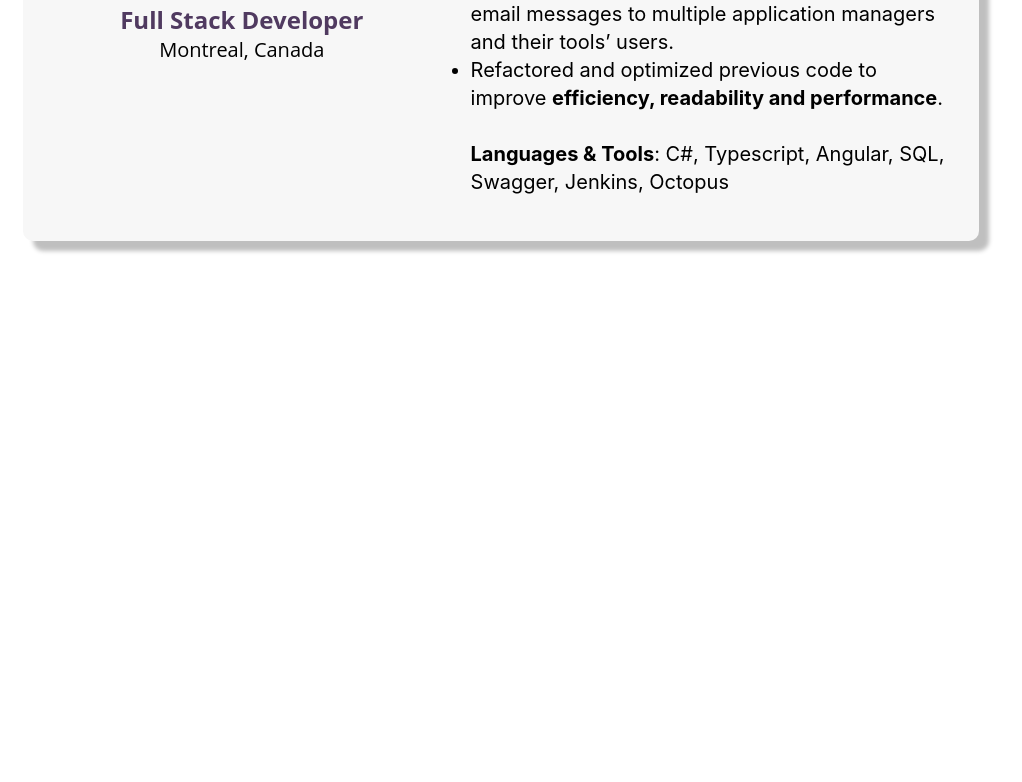
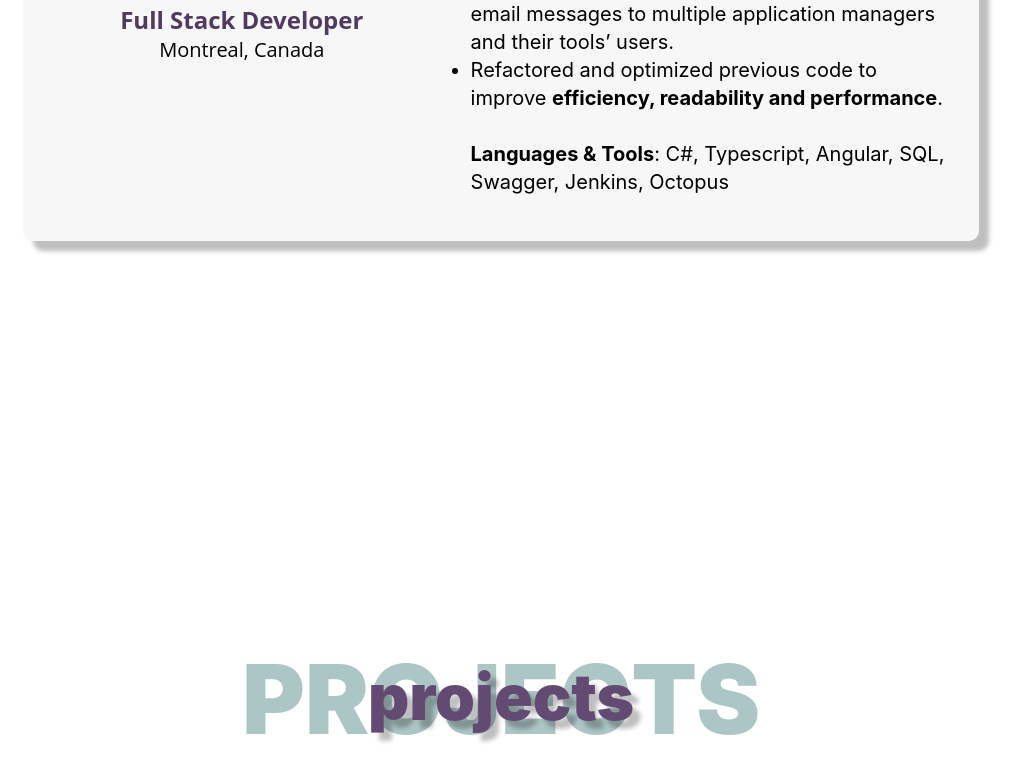
Before and after one commit to sandynguyen8928/SandyPersonalWebsite, a React (Create React App) app: page / in a window 1280 px wide. Shown: the part 3359-4141 px from the top of the page, without its empty margins (139-1161 px from the left). Before the commit the page ends 3650 px from the top, so only its background shows below. Built offline with nearby package versions, Linux system fonts and the light colour scheme.

Commit message:
started on project page

```diff
--- a/src/App.tsx
+++ b/src/App.tsx
@@ -4,6 +4,7 @@ import NavBar from './pages/NavBar/NavBar';
 import HomePage from 'pages/HomePage/HomePage';
 import AboutPage from "./pages/AboutPage/AboutPage";
 import ExperiencePage from "./pages/ExperiencePage/ExperiencePage";
+import ProjectPage from "./pages/ProjectPage/ProjectPage";
 
 function App() {
     return (
@@ -12,6 +13,7 @@ function App() {
             <HomePage />
             <AboutPage />
             <ExperiencePage />
+            <ProjectPage />
         </Router>
   );
 }
--- /dev/null
+++ b/src/pages/ProjectPage/ProjectPage.tsx
@@ -0,0 +1,12 @@
+import React from 'react';
+import PageTitle from "../../components/PageTitle/PageTitle";
+
+const ProjectPage = () => {
+    return (
+        <div>
+            <PageTitle title="projects"/>
+        </div>
+    )
+}
+
+export default ProjectPage;
```
Also changed, not shown: src/pages/ProjectPage/ProjectPage.module.scss (added).
